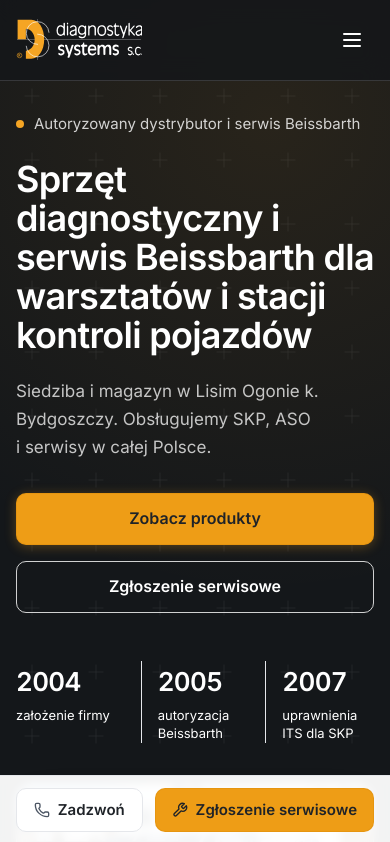
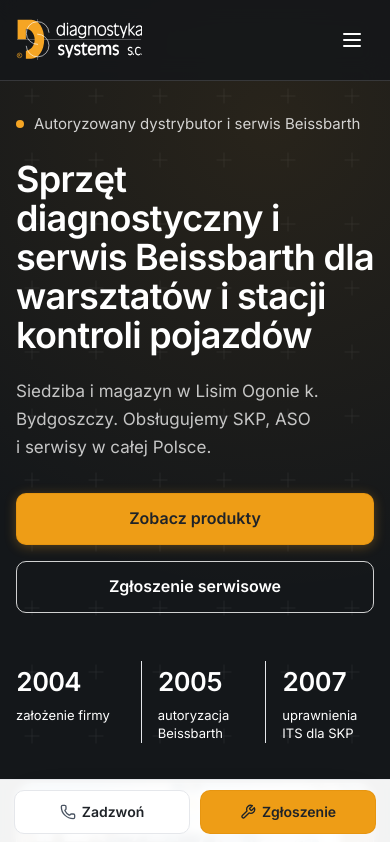
Before and after one commit to gorka0/diagnostyka-systems, a React (Vite) app: page / in a window 390 px wide. Shown: the top 842 px of the page. Built offline with nearby package versions, Linux system fonts and the light colour scheme.

Commit message:
fix(mobile): use strict 50/50 grid and clean label fitting for bottom action buttons

```diff
--- a/src/components/layout/Layout.tsx
+++ b/src/components/layout/Layout.tsx
@@ -38,21 +38,23 @@ export const Layout: React.FC = () => {
       </main>
       <Footer />
 
-      {/* Cienki dolny pasek akcji na mobile (zabezpieczony safe-area iOS) */}
-      <div className="lg:hidden fixed bottom-0 left-0 right-0 z-40 bg-white/95 backdrop-blur-sm border-t border-surface-border px-4 py-3 flex items-center gap-3 pb-[calc(0.75rem+env(safe-area-inset-bottom))]">
+      {/* Cienki dolny pasek akcji na mobile (zabezpieczony safe-area iOS, równy grid 50/50 bez rozjeżdżania) */}
+      <div className="lg:hidden fixed bottom-0 left-0 right-0 z-40 bg-white/95 backdrop-blur-sm border-t border-surface-border px-3.5 py-2.5 grid grid-cols-2 gap-2.5 pb-[calc(0.625rem+env(safe-area-inset-bottom))]">
         <a
           href={cleanTelHref(COMPANY_DATA.phones.techInfo.raw)}
-          className="flex-1 h-11 px-4 inline-flex items-center justify-center gap-2 text-[15px] font-semibold text-foreground bg-white border border-surface-border rounded-[10px] active:bg-background-subtle focus-visible:outline-none focus-visible:ring-2 focus-visible:ring-foreground select-none"
+          className="w-full h-11 px-2.5 inline-flex items-center justify-center gap-1.5 sm:gap-2 text-[14px] font-semibold text-foreground bg-white border border-surface-border rounded-[10px] active:bg-background-subtle focus-visible:outline-none focus-visible:ring-2 focus-visible:ring-foreground select-none whitespace-nowrap overflow-hidden shadow-2xs"
         >
           <Phone className="w-4 h-4 text-foreground-secondary shrink-0" />
-          <span>{LABELS.cta.callNow}</span>
+          <span className="whitespace-nowrap">{LABELS.cta.callNow}</span>
         </a>
         <Link
           to="/serwis/zgloszenie"
-          className="flex-1 h-11 px-4 inline-flex items-center justify-center gap-2 text-[15px] font-semibold text-foreground bg-accent border border-[#D98908]/40 rounded-[10px] active:bg-accent-active focus-visible:outline-none focus-visible:ring-2 focus-visible:ring-foreground select-none"
+          className="w-full h-11 px-2.5 inline-flex items-center justify-center gap-1.5 sm:gap-2 text-[13px] sm:text-[14px] font-semibold text-foreground bg-accent border border-[#D98908]/40 rounded-[10px] active:bg-accent-active focus-visible:outline-none focus-visible:ring-2 focus-visible:ring-foreground select-none whitespace-nowrap overflow-hidden shadow-2xs"
         >
           <Wrench className="w-4 h-4 text-foreground shrink-0" />
-          <span className="truncate">{LABELS.cta.serviceTicket}</span>
+          <span className="font-semibold text-[14px] whitespace-nowrap">
+            Zgłoszenie<span className="hidden min-[430px]:inline"> serwisowe</span>
+          </span>
         </Link>
       </div>
     </div>
```
